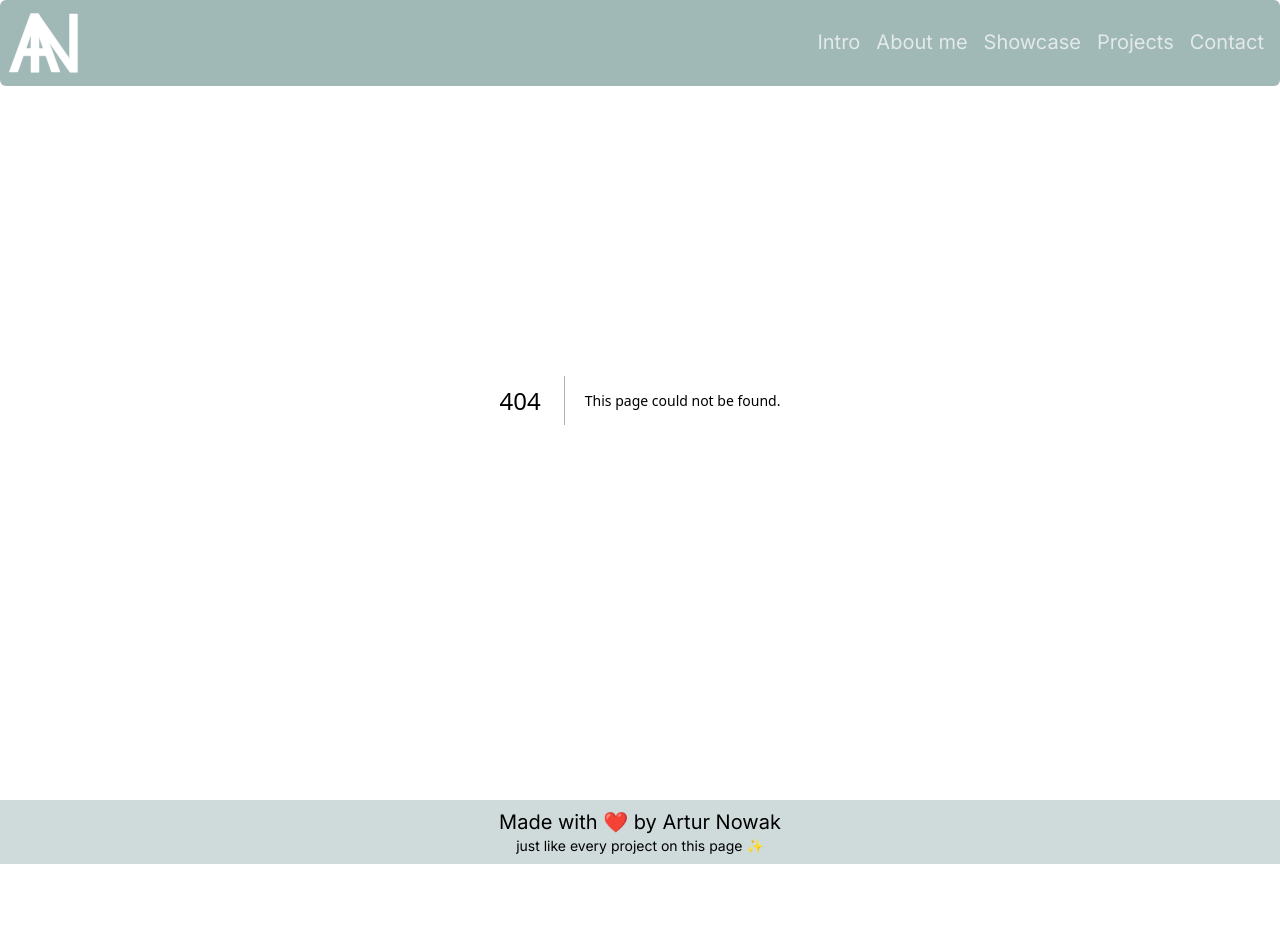
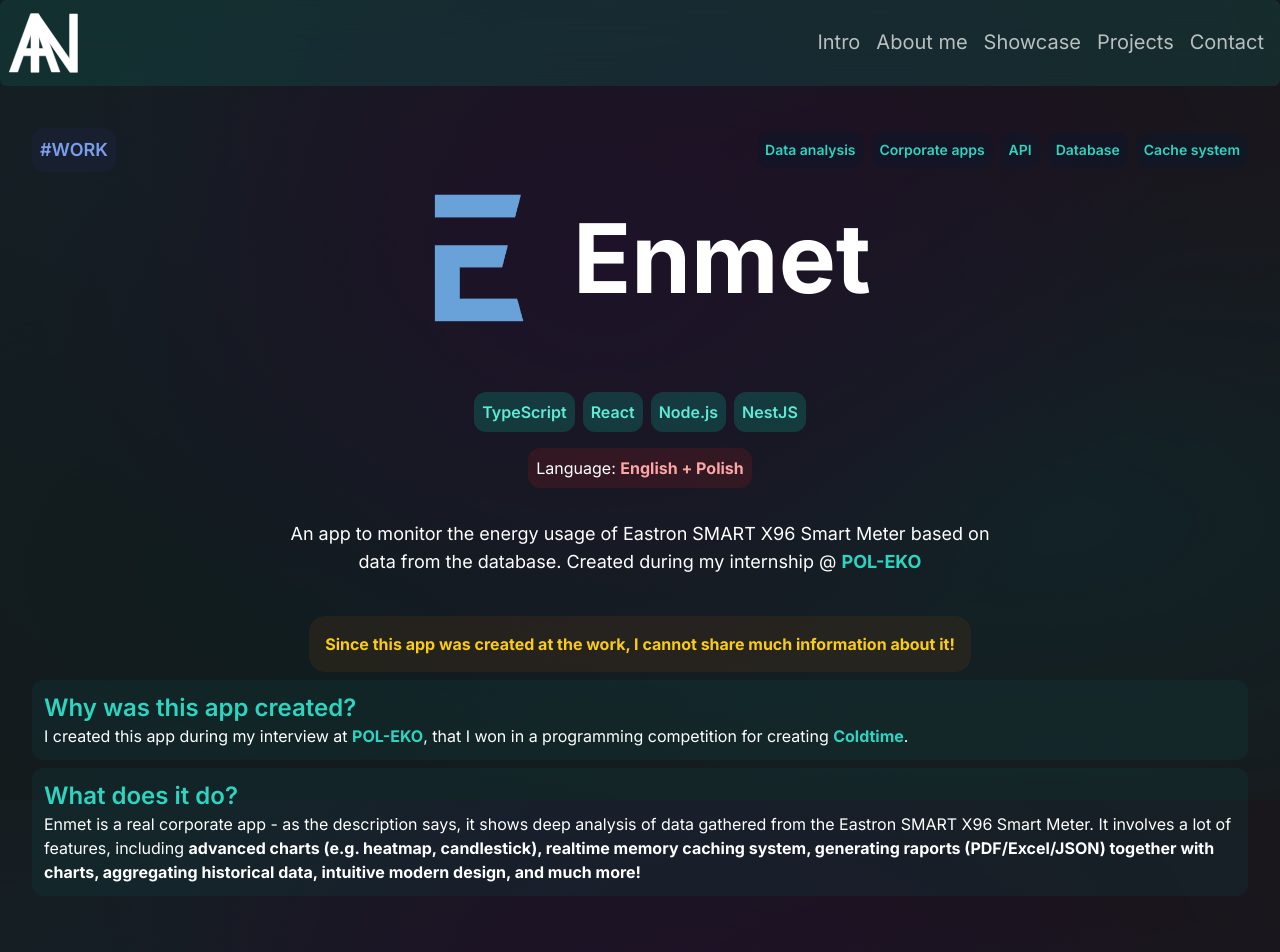
Before and after one commit to Arciiix/portfolio, a Next.js app: page /projects/enmet in a window 1280 px wide. Before the commit this address had no page. Shown: the top 952 px of the page. Before the commit the page ends 864 px from the top, so only its background shows below. Built offline with nearby package versions, Linux system fonts and the light colour scheme.

Commit message:
Add another project

```diff
--- /dev/null
+++ b/src/app/projects/enmet/page.tsx
@@ -0,0 +1,52 @@
+import FAQSection from "@/components/FAQSection/FAQSection";
+import { PROJECTS } from "@/components/Projects/Project";
+import ProjectDescription from "@/components/Projects/ProjectDescription/ProjectDescription";
+import Slider from "@/components/Slider/Slider";
+import YouTubeEmbed from "@/components/YouTubeEmbed/YouTubeEmbed";
+import Link from "next/link";
+
+const project = PROJECTS.find((e) => e.id === "enmet")!;
+
+export default function Enmet() {
+  return (
+    <div className="flex flex-col gap-2">
+      <ProjectDescription project={project} />
+
+      <span className="text-yellow-400 bg-yellow-900 bg-opacity-20 p-4 w-max mx-auto rounded-2xl font-bold">
+        Since this app was created at the work, I cannot share much information
+        about it!
+      </span>
+      <FAQSection title="Why was this app created?">
+        <span>
+          I created this app during my interview at{" "}
+          <Link
+            className="link text-teal-400"
+            href="https://www.pol-eko.com.pl/en/"
+            target="_blank"
+            rel="noopener noreferrer"
+          >
+            <b>POL-EKO</b>
+          </Link>
+          , that I won in a programming competition for creating{" "}
+          <Link className="link text-teal-400" href="/projects/coldtime">
+            <b>Coldtime</b>
+          </Link>
+          .
+        </span>
+      </FAQSection>
+
+      <FAQSection title="What does it do?">
+        <span>
+          Enmet is a real corporate app - as the description says, it shows deep
+          analysis of data gathered from the Eastron SMART X96 Smart Meter. It
+          involves a lot of features, including{" "}
+          <b>
+            advanced charts (e.g. heatmap, candlestick), realtime memory caching
+            system, generating raports (PDF/Excel/JSON) together with charts,
+            aggregating historical data, intuitive modern design, and much more!
+          </b>
+        </span>
+      </FAQSection>
+    </div>
+  );
+}
--- a/src/components/Projects/Project.tsx
+++ b/src/components/Projects/Project.tsx
@@ -1,3 +1,5 @@
+import Link from "next/link";
+
 export interface Project {
   id: string;
   name: string;
@@ -67,6 +69,38 @@
     language: "English + Polish",
   },
   {
+    id: "enmet",
+    name: "Enmet",
+    description: (
+      <span>
+        An app to monitor the energy usage of Eastron SMART X96 Smart Meter
+        based on data from the database. Created during my internship @{" "}
+        <Link
+          className="link text-teal-400"
+          href="https://www.pol-eko.com.pl/en/"
+          target="_blank"
+          rel="noopener noreferrer"
+        >
+          <b>POL-EKO</b>
+        </Link>
+      </span>
+    ),
+    logoSrc: "/imgs/projects/enmet/logo.png",
+    tag: {
+      label: "WORK",
+      color: "#7a9eeb",
+    },
+    technologies: ["TypeScript", "React", "Node.js", "NestJS"],
+    fields: [
+      "Data analysis",
+      "Corporate apps",
+      "API",
+      "Database",
+      "Cache system",
+    ],
+    language: "English + Polish",
+  },
+  {
     id: "summid",
     name: "Summid",
     description: (
```
Also changed, not shown: public/imgs/projects/enmet/logo.png (added).
